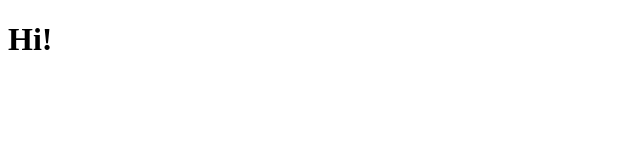
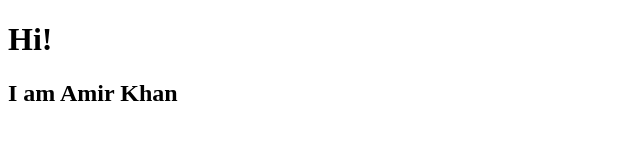
Before and after one commit to Muhammad-Amir-Shahid/JS_Track, a plain HTML site: page index.html in a window 1280 px wide. Shown: the whole page, without its empty margins (0-640 px from the left). Drawn offline with Linux system fonts and the light colour scheme.

Commit message:
Headings

```diff
--- a/index.html
+++ b/index.html
@@ -5,7 +5,7 @@
     <meta name="viewport" content="width=device-width, initial-scale=1.0">
     <title>Document</title>
     <h1>Hi!</h1>
-
+    <h2>I am Amir Khan</h2>
 </head>
 <body>
     <script src="strings.js"></script>
```
